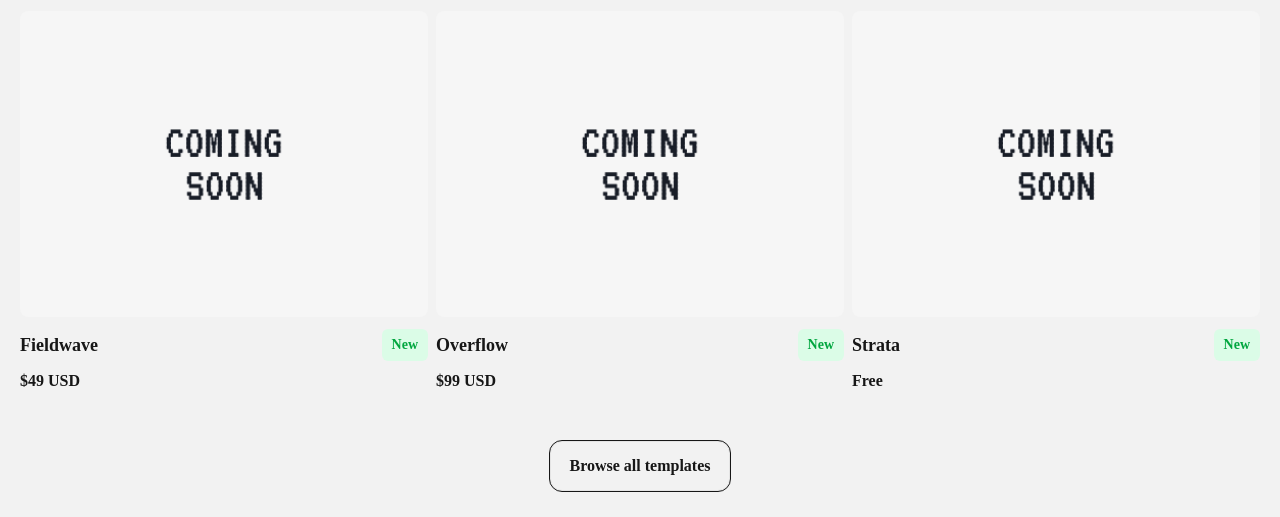
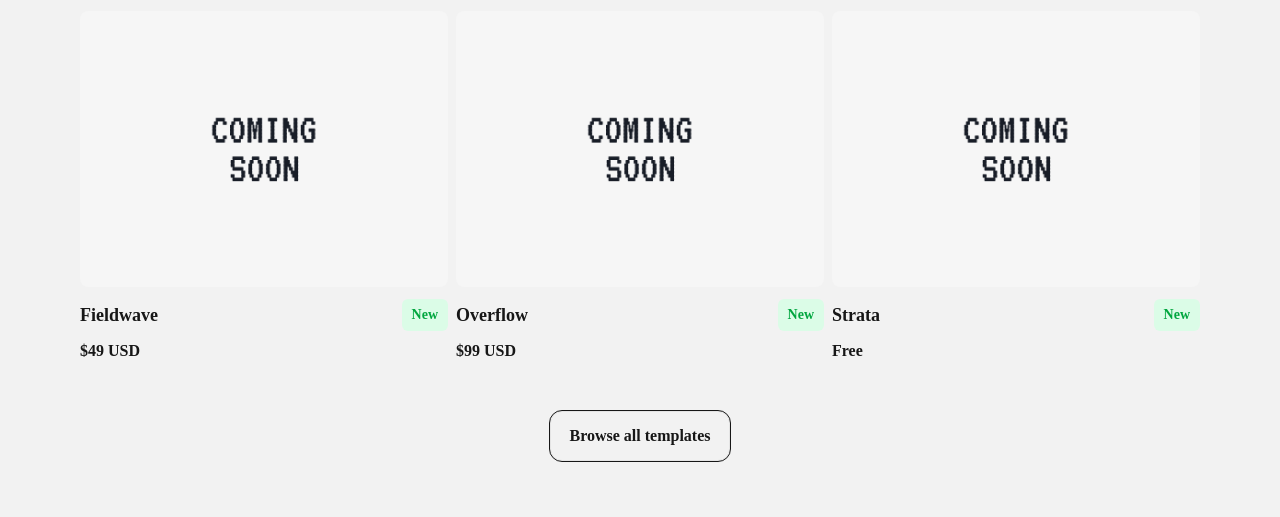
Before and after one commit to leanug/scriptingpixels-v2, an Astro site: page / in a window 1280 px wide. Shown: the part 583-1100 px from the top of the page. Built offline with nearby package versions, Linux system fonts and the light colour scheme; Astro itself is replaced by a stand-in of ours; some packages are replaced by stand-ins of ours.

Commit message:
Update base layout max width

```diff
--- a/src/layouts/BaseLayout.astro
+++ b/src/layouts/BaseLayout.astro
@@ -42,7 +42,7 @@ import Footer from '../components/Footer.astro';
       <div class="bg-[#f2f2f2] flex justify-center primary-text">
         <div class="flex flex-col w-full min-h-screen">
           <Header />
-          <main class="flex-grow max-w-[1440px] mx-auto px-2.5 md:px-5">
+          <main class="flex-grow max-w-[1920px] mx-auto px-2.5 md:px-5 xl:px-20">
             <slot />
           </main>
           <Footer />
```
